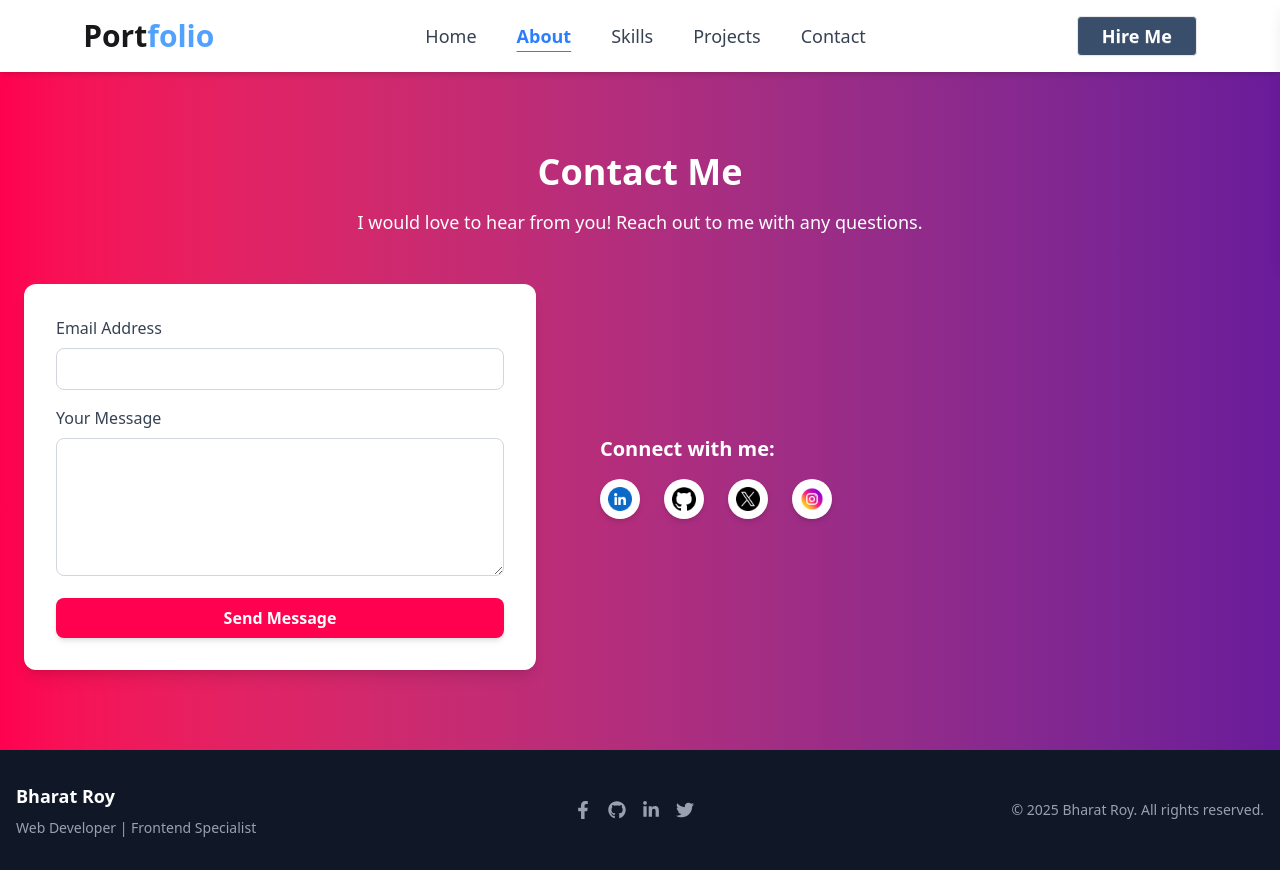
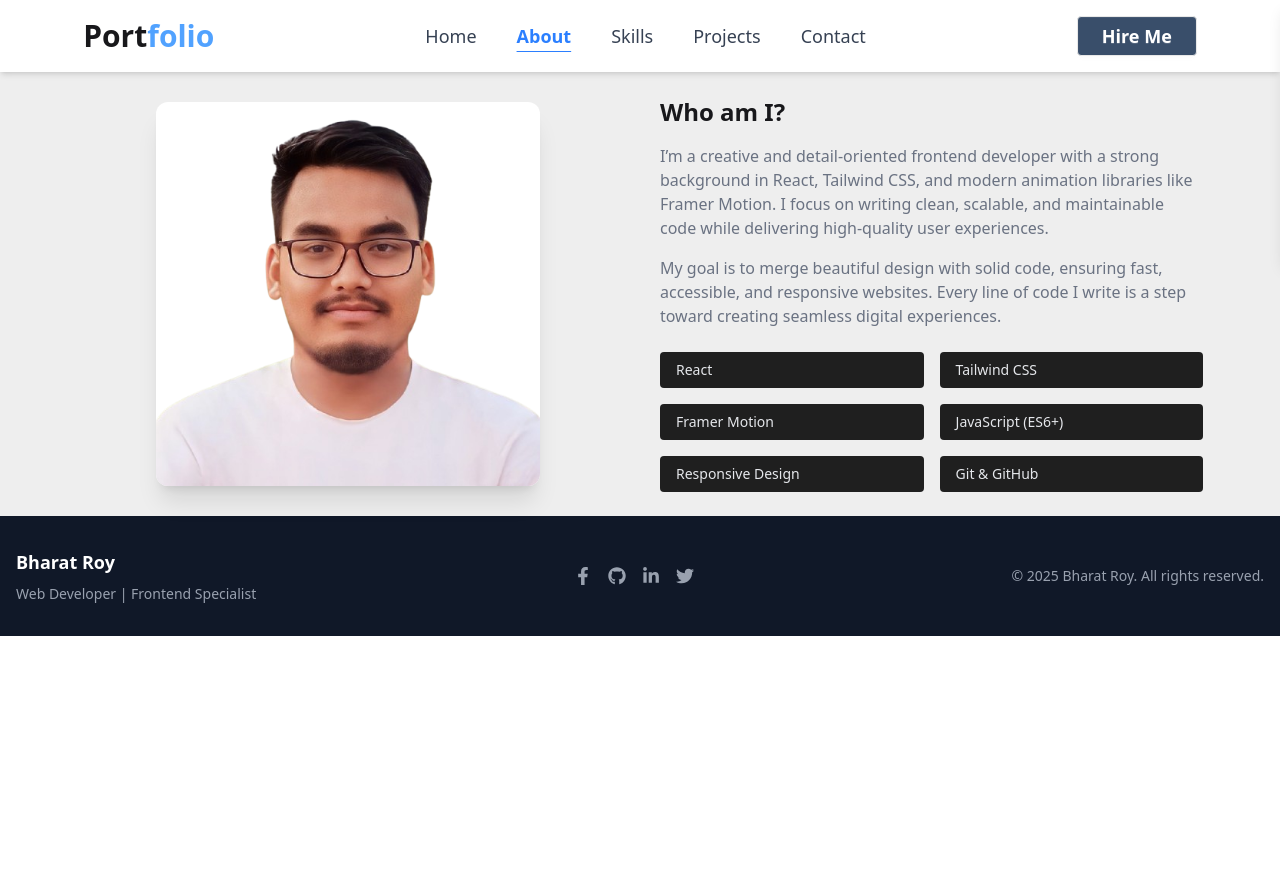
Before and after one commit to bharatroy4D/Bharat-roy, a React (Vite) app: page /about in a window 1280 px wide. After the commit the page ends 800 px from the top, so only its background shows below. Built offline with nearby package versions, Linux system fonts and the light colour scheme.

Commit message:
about section is added

```diff
--- a/src/Components/Navbar/About/About.jsx
+++ b/src/Components/Navbar/About/About.jsx
@@ -1,111 +1,69 @@
-import React, { useState } from "react";
+import React from "react";
 import { motion } from "framer-motion";
-import linkedin from "../../../assets/linkedin.png";
-import github from "../../../assets/github.png";
-import twitter from "../../../assets/twitter.png";
-import instagram from "../../../assets/instagram.png";
+import bharat from '../../../assets/bharat.png'
 
-const Contact = () => {
-  const [email, setEmail] = useState("");
-  const [message, setMessage] = useState("");
+const About = () => {
+  return (
+    <section className="bg-base-300 py-6">
+      <div className="w-[88%] mx-auto">
+        {/* Section Title */}
+        {/* <motion.div
+          initial={{ opacity: 0, y: -30 }}
+          whileInView={{ opacity: 1, y: 0 }}
+          transition={{ duration: 0.8 }}
+          className="text-center mb-12"
+        >
+          <h2 className="text-4xl font-extrabold mb-2 text-transparent bg-clip-text bg-gradient-to-r from-[#FF014F] to-[#6A1B9A]">
+            About Me
+          </h2>
+          <p className="text-gray-400 text-lg">
+            A passionate frontend developer dedicated to crafting immersive user experiences.
+          </p>
+        </motion.div> */}
 
-  const handleSubmit = (e) => {
-    e.preventDefault();
-    // Handle form submission logic here
-    alert("Message sent!");
-  };
-
-  return (
-    <section className="py-20 bg-gradient-to-r from-[#FF014F] to-[#6A1B9A]">
-      <div className="max-w-7xl mx-auto px-6">
-        {/* Section Title */}
-        <div className="text-center mb-12">
-          <motion.h2
-            className="text-4xl font-extrabold text-white mb-4"
-            initial={{ opacity: 0 }}
-            animate={{ opacity: 1 }}
-            transition={{ duration: 1 }}
-          >
-            Contact Me
-          </motion.h2>
-          <motion.p
-            className="text-lg text-white opacity-70"
-            initial={{ opacity: 0 }}
-            animate={{ opacity: 1 }}
-            transition={{ duration: 1.5 }}
-          >
-            I would love to hear from you! Reach out to me with any questions.
-          </motion.p>
-        </div>
-
-        <div className="flex flex-col lg:flex-row gap-16 items-center">
-          {/* Contact Form */}
+        {/* Content */}
+        <div className="flex flex-col md:flex-row items-center gap-10">
+          {/* Profile Image */}
           <motion.div
-            initial={{ x: -100, opacity: 0 }}
+            initial={{ x: -50, opacity: 0 }}
             whileInView={{ x: 0, opacity: 1 }}
             transition={{ duration: 1 }}
-            className="w-full max-w-lg bg-white p-8 rounded-xl shadow-lg"
+            className="w-full md:w-1/2 "
           >
-            <form onSubmit={handleSubmit}>
-              <div className="mb-4">
-                <label htmlFor="email" className="block text-gray-700 mb-2">Email Address</label>
-                <input
-                  type="email"
-                  id="email"
-                  value={email}
-                  onChange={(e) => setEmail(e.target.value)}
-                  className="w-full px-4 py-2 border border-gray-300 rounded-lg focus:outline-none focus:ring-2 focus:ring-[#FF014F] focus:border-transparent"
-                  required
-                />
-              </div>
-              <div className="mb-4">
-                <label htmlFor="message" className="block text-gray-700 mb-2">Your Message</label>
-                <textarea
-                  id="message"
-                  value={message}
-                  onChange={(e) => setMessage(e.target.value)}
-                  className="w-full px-4 py-2 border border-gray-300 rounded-lg focus:outline-none focus:ring-2 focus:ring-[#FF014F] focus:border-transparent"
-                  rows="5"
-                  required
-                />
-              </div>
-              <button
-                type="submit"
-                className="w-full py-2 px-4 bg-[#FF014F] text-white font-semibold rounded-lg shadow-md hover:bg-[#FF1655] transition duration-300"
-              >
-                Send Message
-              </button>
-            </form>
+            <img
+              src={bharat}
+              alt="Profile"
+              className="rounded-xl shadow-xl w-full max-w-sm mx-auto bg-white"
+            />
           </motion.div>
 
-          {/* Social Media Icons */}
+          {/* Description */}
           <motion.div
-            initial={{ x: 100, opacity: 0 }}
+            initial={{ x: 50, opacity: 0 }}
             whileInView={{ x: 0, opacity: 1 }}
             transition={{ duration: 1 }}
-            className="text-center lg:text-left"
+            className="w-full md:w-1/2"
           >
-            <h3 className="text-xl text-white mb-4 font-semibold">Connect with me:</h3>
-            <motion.div
-              className="flex justify-center lg:justify-start gap-6 mt-4"
-              initial="hidden"
-              whileInView="visible"
-              viewport={{ once: true }}
-              transition={{ staggerChildren: 0.2 }}
-            >
-              {[{ src: linkedin, alt: "LinkedIn" }, { src: github, alt: "GitHub" }, { src: twitter, alt: "Twitter" }, { src: instagram, alt: "Instagram" }].map(({ src, alt }, index) => (
-                <motion.a
-                  key={index}
-                  href="#"
-                  target="_blank"
-                  rel="noopener noreferrer"
-                  whileHover={{ scale: 1.2, rotate: 15 }}
-                  className="w-10 h-10 rounded-full bg-white flex justify-center items-center transition-all duration-300 transform hover:bg-[#FF014F] shadow-md"
-                >
-                  <img src={src} alt={alt} className="w-6 h-6 object-contain" />
-                </motion.a>
-              ))}
-            </motion.div>
+            <h3 className="text-2xl font-semibold mb-4">Who am I?</h3>
+            <p className="text-gray-500 mb-4">
+              I’m a creative and detail-oriented frontend developer with a strong background in React,
+              Tailwind CSS, and modern animation libraries like Framer Motion. I focus on writing clean,
+              scalable, and maintainable code while delivering high-quality user experiences.
+            </p>
+            <p className="text-gray-500">
+              My goal is to merge beautiful design with solid code, ensuring fast, accessible, and responsive
+              websites. Every line of code I write is a step toward creating seamless digital experiences.
+            </p>
+
+            {/* Skills List */}
+            <div className="mt-6 grid grid-cols-2 gap-4 text-sm text-gray-200">
+              <span className="bg-[#1f1f1f] px-4 py-2 rounded">React</span>
+              <span className="bg-[#1f1f1f] px-4 py-2 rounded">Tailwind CSS</span>
+              <span className="bg-[#1f1f1f] px-4 py-2 rounded">Framer Motion</span>
+              <span className="bg-[#1f1f1f] px-4 py-2 rounded">JavaScript (ES6+)</span>
+              <span className="bg-[#1f1f1f] px-4 py-2 rounded">Responsive Design</span>
+              <span className="bg-[#1f1f1f] px-4 py-2 rounded">Git & GitHub</span>
+            </div>
           </motion.div>
         </div>
       </div>
@@ -113,4 +71,4 @@ const Contact = () => {
   );
 };
 
-export default Contact;
+export default About;
```
Also changed, not shown: src/Components/Navbar/Home/Home.jsx (+9 -10 lines), src/assets/bharat.png (added).
